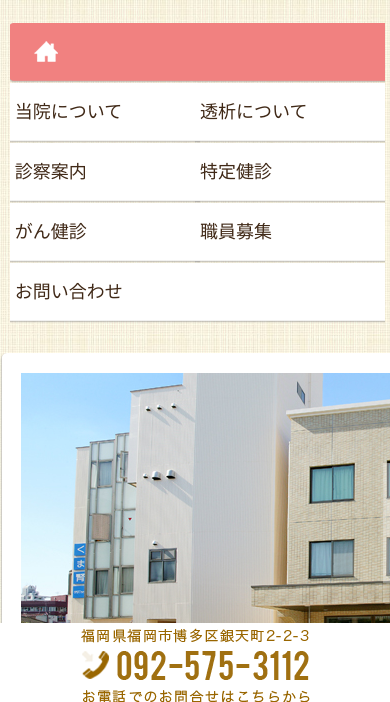
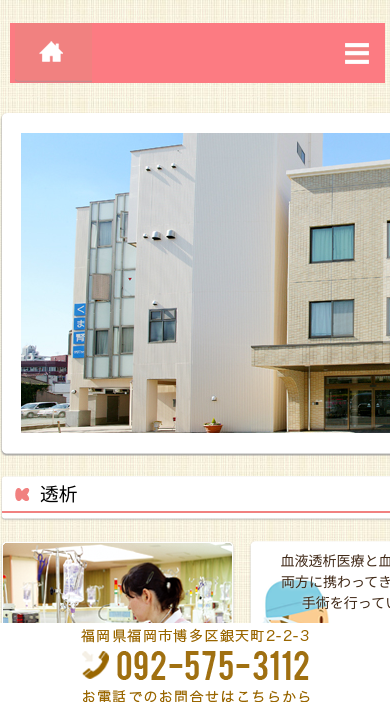
Before and after one commit to trd-neiljun/practise-task, a plain HTML site: page index.html in a window 390 px wide. Shown: the part 136-838 px from the top of the page. Drawn offline with Linux system fonts and the light colour scheme; a script that the page names is missing.

Commit message:
fix menubar

```diff
--- a/css/responsive_sp.css
+++ b/css/responsive_sp.css
@@ -27,12 +27,12 @@
 	}
 /* ---- END TOP ---- */
 
-@media (min-width:968px) {
+@media (min-width:769px) {
 	#bottom {
 		width:72%;
 	}
 }
-@media (max-width:967px){
+@media (max-width:768px){
 /* ---- START TOP  ---- */
 	#top {
 		background-size:200px 100%;
@@ -59,15 +59,36 @@
 	}
 /* ---- END HEADER_ADVERT ---- */
 /* ---- START MENU BAR ---- */
+	#g01_top {
+		display:block !important;
+	}
+	#gnv ul li {
+		display:none !important;
+	}
+	#g01_top:after{
+		content:"";
+		display:block;
+		background:url('../images/sp/menu-img.png') no-repeat;
+		width:40px;
+		height:40px;
+		float:right;
+		margin-top:20px;
+	}
 	ul#gnv {
 		width:100% !important;
 	}
 	ul#gnv li {
-		display:inline-block;
+		display:none;
 		width:50%;
 	}
 	ul#gnv li#g01_top {
 		width:100% !important;
+		background:#FC7B82;
+		padding-left:5px;
+	}
+	ul#gnv li#g01_top a {
+		width: 72px !important;
+		float:left;
 	}
 	ul#gnv li a {
 		width:100% !important;
--- /dev/null
+++ b/js/responsive_sp.js
@@ -0,0 +1,12 @@
+$(document).ready(function(){
+	$('#g01_top').click(function(){
+		if($('#g02').css('display') == 'none'){
+			$('#gnv li').show();
+		}
+		else{
+			$('#gnv li').css('display','none');
+			$('#g01_top').show();
+
+		}
+	})
+});
```
